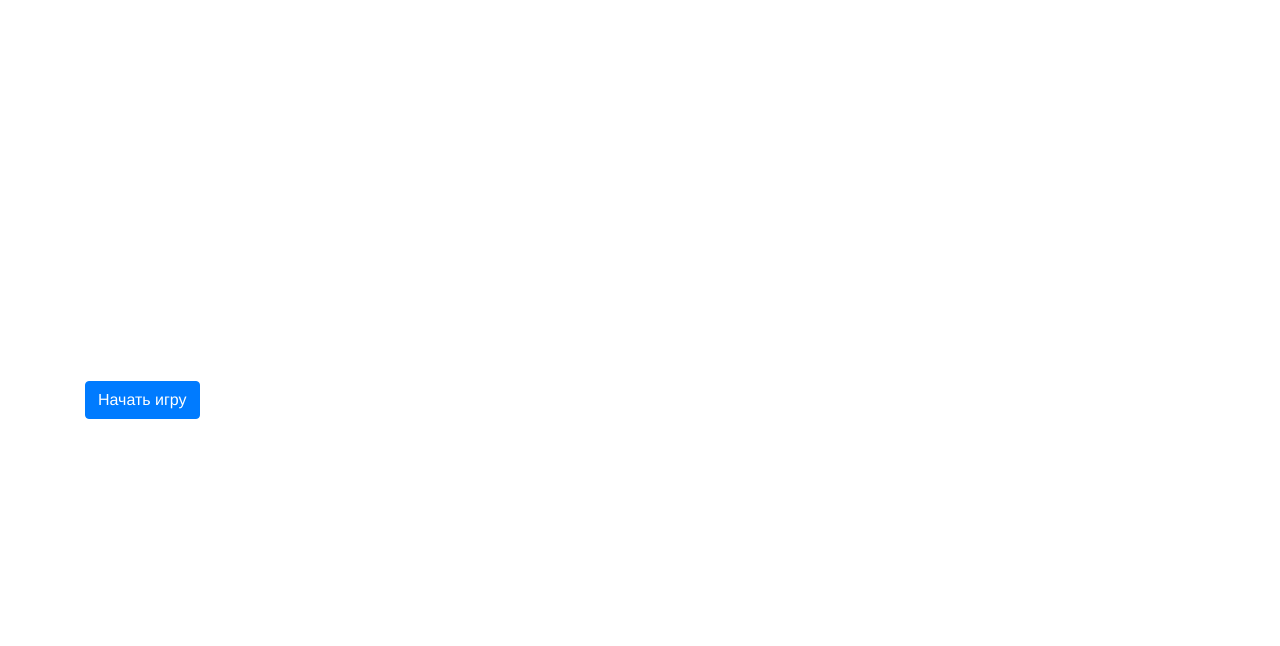
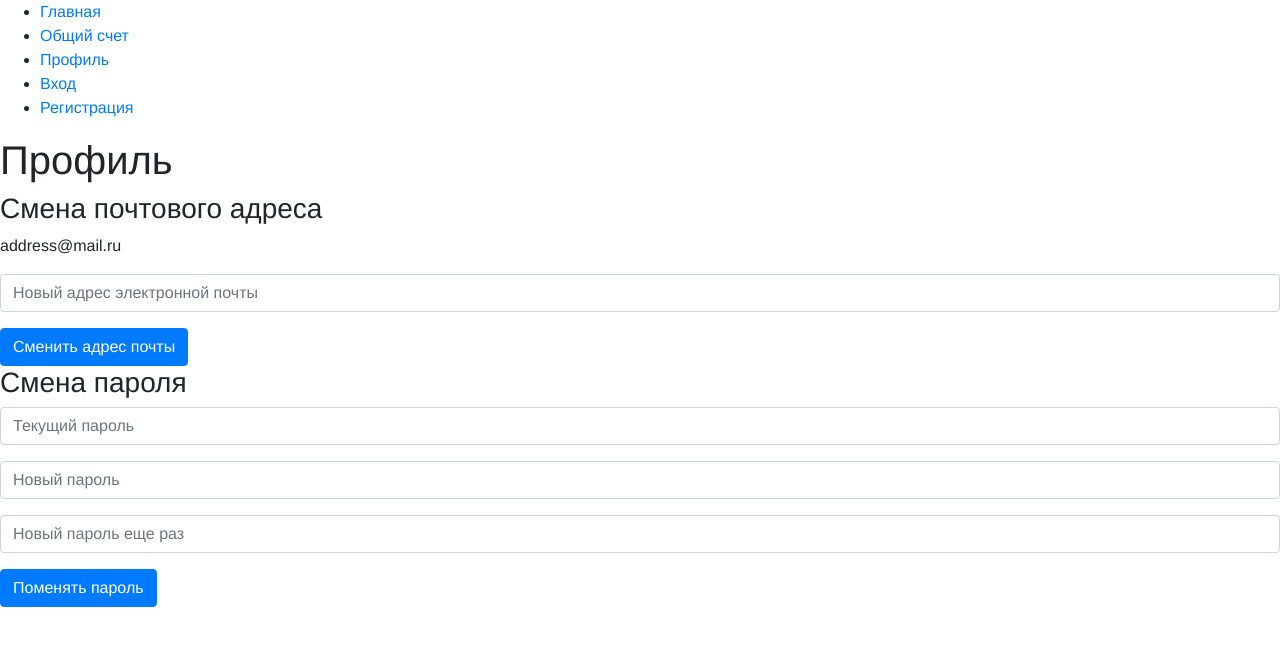
Before and after one commit to mrEvgenX/verbal-fluency-project, a Vue app in the folder frontend/: page /profile in a window 1280 px wide. Shown: the top 646 px of the page. Built offline with nearby package versions, Linux system fonts and the light colour scheme.

Commit message:
New pages routed

```diff
--- a/frontend/package.json
+++ b/frontend/package.json
@@ -10,7 +10,8 @@
   "dependencies": {
     "bootstrap-vue": "^2.11.0",
     "core-js": "^3.6.4",
-    "vue": "^2.6.11"
+    "vue": "^2.6.11",
+    "vue-router": "^3.1.6"
   },
   "devDependencies": {
     "@babel/polyfill": "^7.7.0",
--- a/frontend/src/App.vue
+++ b/frontend/src/App.vue
@@ -1,50 +1,19 @@
 <template>
     <div id="app">
-        <component
-            :is="currentScreen"
-            @start-game="startGame"
-            :rounds="rounds"
-            @game-over="gameOver"
-            :score="score"
-            @to-main-menu="toMainMenu"></component>
+        <ul>
+            <li><router-link to='/'>Главная</router-link></li>
+            <li><router-link to='/profile/total_score'>Общий счет</router-link></li>
+            <li><router-link to='/profile'>Профиль</router-link></li>
+            <li><router-link to='/login'>Вход</router-link></li>
+            <li><router-link to='/register'>Регистрация</router-link></li>
+        </ul>
+        <router-view></router-view>
     </div>
 </template>
 
 <script>
-import MainMenu from './components/MainMenu.vue'
-import Game from './components/Game.vue'
-import Score from './components/Score.vue'
-
 export default {
     name: 'App',
-    data() {
-        return {
-            currentScreen: MainMenu,
-            score: 0,
-            rounds: [
-                [2, [30]],
-                [3, [15, 15]],
-                [4, [15, 15, 15]]
-            ]
-        }
-    },
-    methods: {
-        startGame() {
-            this.currentScreen = Game;
-        },
-        gameOver(score) {
-            this.score = score;
-            this.currentScreen = Score;
-        },
-        toMainMenu() {
-            this.currentScreen = MainMenu;
-        }
-    },
-    components: {
-        MainMenu,
-        Game,
-        Score
-    }
 }
 </script>
 
--- /dev/null
+++ b/frontend/src/components/App.vue
@@ -0,0 +1,55 @@
+<template>
+    <div id='main-app'>
+        <component
+            :is="currentScreen"
+            @start-game="startGame"
+            :rounds="rounds"
+            @game-over="gameOver"
+            :score="score"
+            @to-main-menu="toMainMenu"></component>
+    </div>
+</template>
+
+<script>
+import MainMenu from './MainMenu.vue'
+import Game from './Game.vue'
+import Score from './Score.vue'
+
+export default {
+    name: 'App',
+    data() {
+        return {
+            currentScreen: MainMenu,
+            score: 0,
+            rounds: [
+                [2, [30]],
+                [3, [15, 15]],
+                [4, [15, 15, 15]]
+            ]
+        }
+    },
+    methods: {
+        startGame() {
+            this.currentScreen = Game;
+        },
+        gameOver(score) {
+            this.score = score;
+            this.currentScreen = Score;
+        },
+        toMainMenu() {
+            this.currentScreen = MainMenu;
+        }
+    },
+    components: {
+        MainMenu,
+        Game,
+        Score
+    }
+}
+</script>
+
+<style scoped>
+#main-app {
+    height: 100%
+}
+</style>
--- /dev/null
+++ b/frontend/src/components/Login.vue
@@ -0,0 +1,20 @@
+<template>
+    <div>
+        <h1>Вход</h1>
+        <form action="" method="post">
+            <div class="form-group">
+                <input class="form-control" type="text" name="email" id="email" placeholder="Адрес электронной почты">
+            </div>
+            <div class="form-group">
+                <input class="form-control" type="password" name="pass" id="pass" placeholder="Пароль">
+            </div>
+            <button class="btn btn-primary" type="submit">Вход</button>
+        </form>
+    </div>
+</template>
+
+<script>
+export default {
+    name: 'Login',
+}
+</script>
--- /dev/null
+++ b/frontend/src/components/Profile.vue
@@ -0,0 +1,32 @@
+<template>
+    <div>
+        <h1>Профиль</h1>
+        <h3>Смена почтового адреса</h3>
+        <p>address@mail.ru</p>
+        <form action="" method="post">
+            <div class="form-group">
+                <input class="form-control" type="email" name="login" id="login" placeholder="Новый адрес электронной почты">
+            </div>
+            <button class="btn btn-primary" type="submit">Сменить адрес почты</button>
+        </form>
+        <h3>Смена пароля</h3>
+        <form action="" method="post">
+            <div class="form-group">
+                <input class="form-control" type="password" name="old-pass" id="old-pass" placeholder="Текущий пароль">
+            </div>
+            <div class="form-group">
+                <input class="form-control" type="password" name="new-pass" id="new-pass" placeholder="Новый пароль">
+            </div>
+            <div class="form-group">
+                <input class="form-control" type="password" name="new-pass-repeat" id="new-pass-repeat" placeholder="Новый пароль еще раз">
+            </div>
+            <button class="btn btn-primary" type="submit">Поменять пароль</button>
+        </form>
+    </div>
+</template>
+
+<script>
+export default {
+    name: 'Profile',
+}
+</script>
--- /dev/null
+++ b/frontend/src/components/Register.vue
@@ -0,0 +1,23 @@
+<template>
+    <div>
+        <h1>Регистрация</h1>
+        <form action="" method="post">
+            <div class="form-group">
+                <input class="form-control" type="email" name="login" id="login" placeholder="Адрес электронной почты">
+            </div>
+            <div class="form-group">
+                <input class="form-control" type="password" name="pass" id="pass" placeholder="Пароль">
+            </div>
+            <div class="form-group">
+                <input class="form-control" type="password" name="pass-repeat" id="pass-repeat" placeholder="Пароль еще раз">
+            </div>
+            <button class="btn btn-primary" type="submit">Регистрация</button>
+        </form>
+    </div>
+</template>
+
+<script>
+export default {
+    name: 'Register',
+}
+</script>
--- /dev/null
+++ b/frontend/src/components/TotalScore.vue
@@ -0,0 +1,11 @@
+<template>
+    <div>
+        <h1>Общий счет</h1>
+    </div>
+</template>
+
+<script>
+export default {
+    name: 'TotalScore',
+}
+</script>
--- a/frontend/src/main.js
+++ b/frontend/src/main.js
@@ -3,9 +3,11 @@ import 'mutationobserver-shim'
 import Vue from 'vue'
 import './plugins/bootstrap-vue'
 import App from './App.vue'
+import router from './router'
 
 Vue.config.productionTip = false
 
 new Vue({
+    router,
     render: h => h(App),
 }).$mount('#app')
--- /dev/null
+++ b/frontend/src/router.js
@@ -0,0 +1,31 @@
+import Vue from 'vue'
+import Router from 'vue-router'
+import App from './components/App.vue'
+import TotalScore from './components/TotalScore.vue'
+import Profile from './components/Profile.vue'
+import Login from './components/Login.vue'
+import Register from './components/Register.vue'
+
+Vue.use(Router)
+
+export default new Router({
+    mode: 'history',
+    routes: [
+        {
+            path: '/',
+            component: App
+        }, {
+            path: '/login',
+            component: Login
+        }, {
+            path: '/register',
+            component: Register
+        }, {
+            path: '/profile',
+            component: Profile
+        }, {
+            path: '/profile/total_score',
+            component: TotalScore
+        }
+    ]
+});
```
Also changed, not shown: 2 other files (tests, documents, lock files or other folders).
